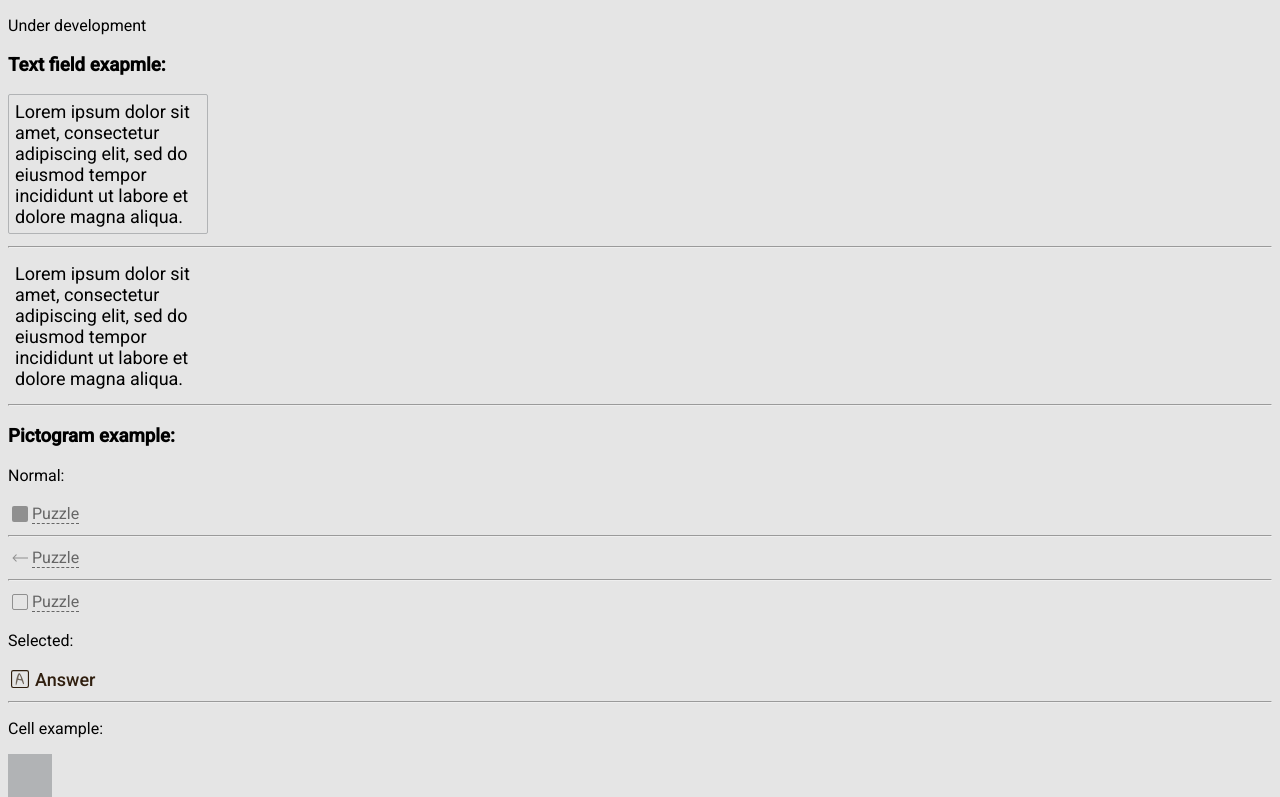
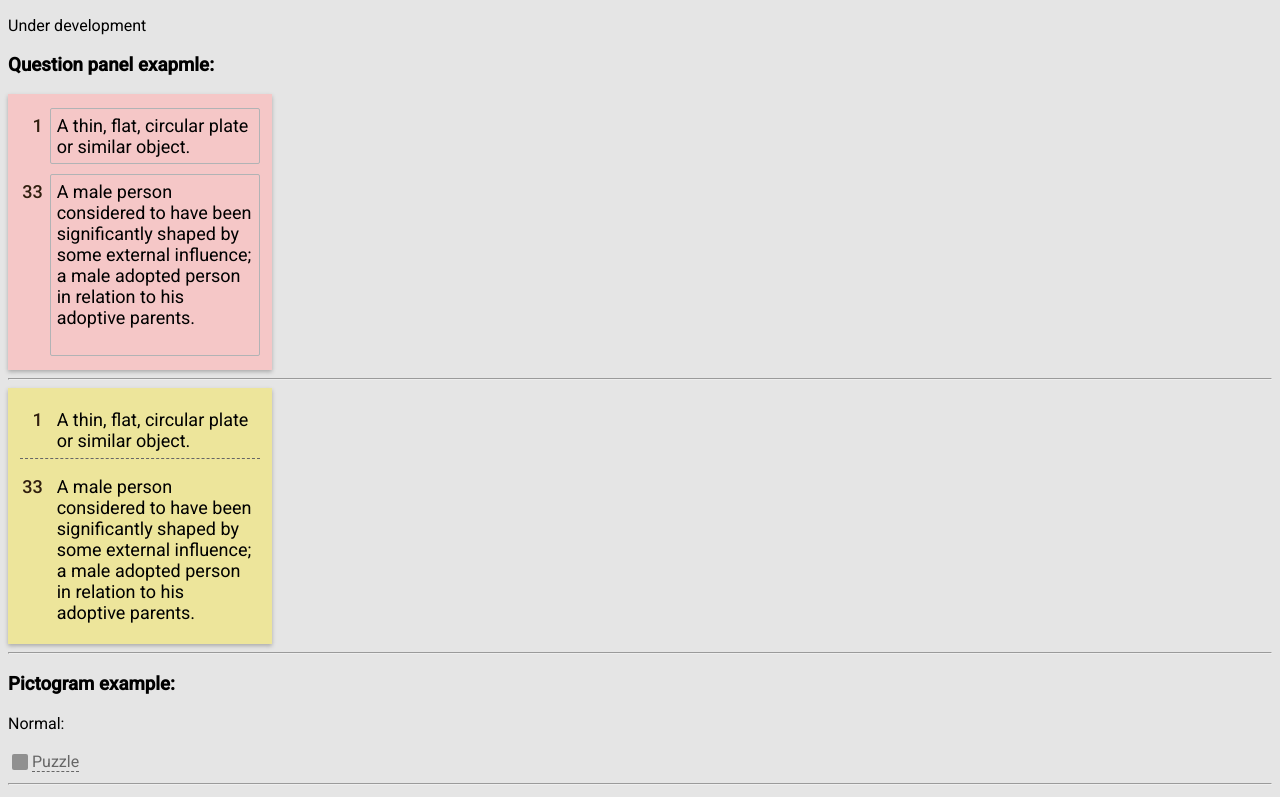
Before and after one commit to ua-dev-front/crossword-master, a React (Create React App) app in the folder frontend/: page / in a window 1280 px wide. Shown: the top 797 px of the page. Built offline with nearby package versions, Linux system fonts and the light colour scheme.

Commit message:
question panels

```diff
--- a/frontend/src/App.tsx
+++ b/frontend/src/App.tsx
@@ -7,7 +7,7 @@ import Corner from './types/corner';
 import Mode from './types/mode';
 import LeftArrow from './icons/LeftArrow';
 import Square from './icons/Square';
-import TextField from './components/TextField';
+import QuestionPanel, { panelColor } from './components/QuestionPanel';
 
 const answerMatrix = [
   [
@@ -91,12 +91,22 @@ const puzzleMatrix = answerMatrix.map((row) =>
 
 const emptyMatrix = [...Array(10)].map(() => [...Array(10)].map(() => false));
 
+export type Question = {
+  id: number;
+  question: string;
+};
+
 function App() {
   const [filled, setFilled] = useState(false);
   const [matrix, setMatrix] = useState(emptyMatrix);
-  const [textFieldValue, setTextFieldValue] = useState<string>(
-    'Lorem ipsum dolor sit amet, consectetur adipiscing elit, sed do eiusmod tempor incididunt ut labore et dolore magna aliqua.'
-  );
+  const [questions, setQuestions] = useState<Question[]>([
+    { id: 1, question: 'A thin, flat, circular plate or similar object.' },
+    {
+      id: 33,
+      question:
+        'A male person considered to have been significantly shaped by some external influence; a male adopted person in relation to his adoptive parents.',
+    },
+  ]);
 
   const handleMatrixChange = (row: number, column: number) => {
     const newMatrix = [...matrix];
@@ -106,21 +116,30 @@ function App() {
     setMatrix(newMatrix);
   };
 
+  const handleQuestionsChange = (value: string, index: number) => {
+    const newQuestions = [...questions];
+
+    newQuestions[index].question = value;
+
+    setQuestions(newQuestions);
+  };
+
   return (
     <>
       <p>Under development</p>
-      <h3>Text field exapmle:</h3>
-      <div style={{ width: '200px' }}>
-        <TextField
-          isEditable
-          content={textFieldValue ?? ''}
-          onChange={(val) => setTextFieldValue(val)}
-        />
-      </div>
+      <h3>Question panel exapmle:</h3>
+      <QuestionPanel
+        questions={questions}
+        isEditable={true}
+        color={panelColor.Pink}
+        onChange={(value, index) => handleQuestionsChange(value, index)}
+      />
       <hr />
-      <div style={{ width: '200px' }}>
-        <TextField content={textFieldValue ?? ''} />
-      </div>
+      <QuestionPanel
+        questions={questions}
+        isEditable={false}
+        color={panelColor.Yellow}
+      />
       <hr />
       <h3>Pictogram example:</h3>
       <p>Normal:</p>
--- /dev/null
+++ b/frontend/src/components/QuestionPanel/index.tsx
@@ -0,0 +1,46 @@
+import React from 'react';
+import classnames from 'classnames';
+import TextField from '../TextField';
+import './styles.scss';
+import { Question } from '../../App';
+
+export enum panelColor {
+  Pink = 'pink',
+  Yellow = 'yellow',
+}
+
+type Props = {
+  color: panelColor;
+  isEditable: boolean;
+  questions: Question[];
+  onChange?: (value: string, index: number) => void;
+};
+
+export default function QuestionPanel({
+  color,
+  isEditable,
+  questions,
+  onChange,
+}: Props) {
+  const classes = classnames(
+    'question-panel',
+    isEditable && 'question-panel_editable',
+    color === panelColor.Pink && 'question-panel_pink',
+    color === panelColor.Yellow && 'question-panel_yellow'
+  );
+
+  return (
+    <div className={classes}>
+      {questions.map((question, index) => (
+        <div className='question-panel__item' key={`question-field-${index}`}>
+          <span className='question-panel__item-index'>{question.id}</span>
+          <TextField
+            isEditable={isEditable}
+            content={question.question}
+            onChange={(value) => onChange?.(value, index)}
+          />
+        </div>
+      ))}
+    </div>
+  );
+}
--- /dev/null
+++ b/frontend/src/components/QuestionPanel/styles.scss
@@ -0,0 +1,52 @@
+@import '../../styles/functions.scss';
+
+.question-panel {
+    width: 240px;
+    display: flex;
+    flex-direction: column;
+    justify-content: space-around;
+    padding: 14px 12px;
+    row-gap: 10px;
+
+    box-shadow: 0px 2px 4px rgba(0, 0, 0, 0.25);
+
+    &_yellow {
+        background-color: cl(primrose);
+    }
+
+    &_pink {
+        background-color: cl(mandys-pink);
+    }
+
+    &__item {
+        display: flex;
+        align-items: baseline;
+        justify-content: space-between;
+        column-gap: 7px;
+
+        // &:not(&:last-child) {
+        //     padding-bottom: 10px;
+        // }
+    }
+
+    &__item-index {
+        font-weight: 500;
+        font-size: 18px;
+        line-height: 21px;
+        color: cl(near-black);
+        text-align: right;
+        flex: 0 2 10%;
+    }
+
+    .text-field {
+        flex: 2 1 90%;
+    }
+
+    &:not(&_editable) {
+        .question-panel__item {
+            &:not(&:last-child) {
+                border-bottom: 1px dashed cl(dark);
+            }
+        }
+    }
+}
--- a/frontend/src/components/TextField/styles.scss
+++ b/frontend/src/components/TextField/styles.scss
@@ -7,6 +7,7 @@
     background-color: transparent;
     border: 1px solid transparent;
     border-radius: 2px;
+    overflow-wrap: break-word;
 
     font-family: var(--font-straight);
     font-size: 18px;
@@ -20,7 +21,6 @@
         // When height of element is smaller than height of content (when we autoresize textarea)
         // scrollbar shouldn't appear for autoresize to work correctly
         overflow: hidden;
-        overflow-wrap: break-word;
 
         &:focus-visible {
             border-color: cl(near-black);
--- a/frontend/src/styles/index.scss
+++ b/frontend/src/styles/index.scss
@@ -9,6 +9,8 @@ $rgb_colors: (
   'dark': '102, 102, 102',
   'near-black': '48, 31, 15',
   'selected': '158, 137, 109',
+  'primrose': '237, 229, 155',
+  'mandys-pink': '245, 199, 199',
 );
 
 :root {
```
